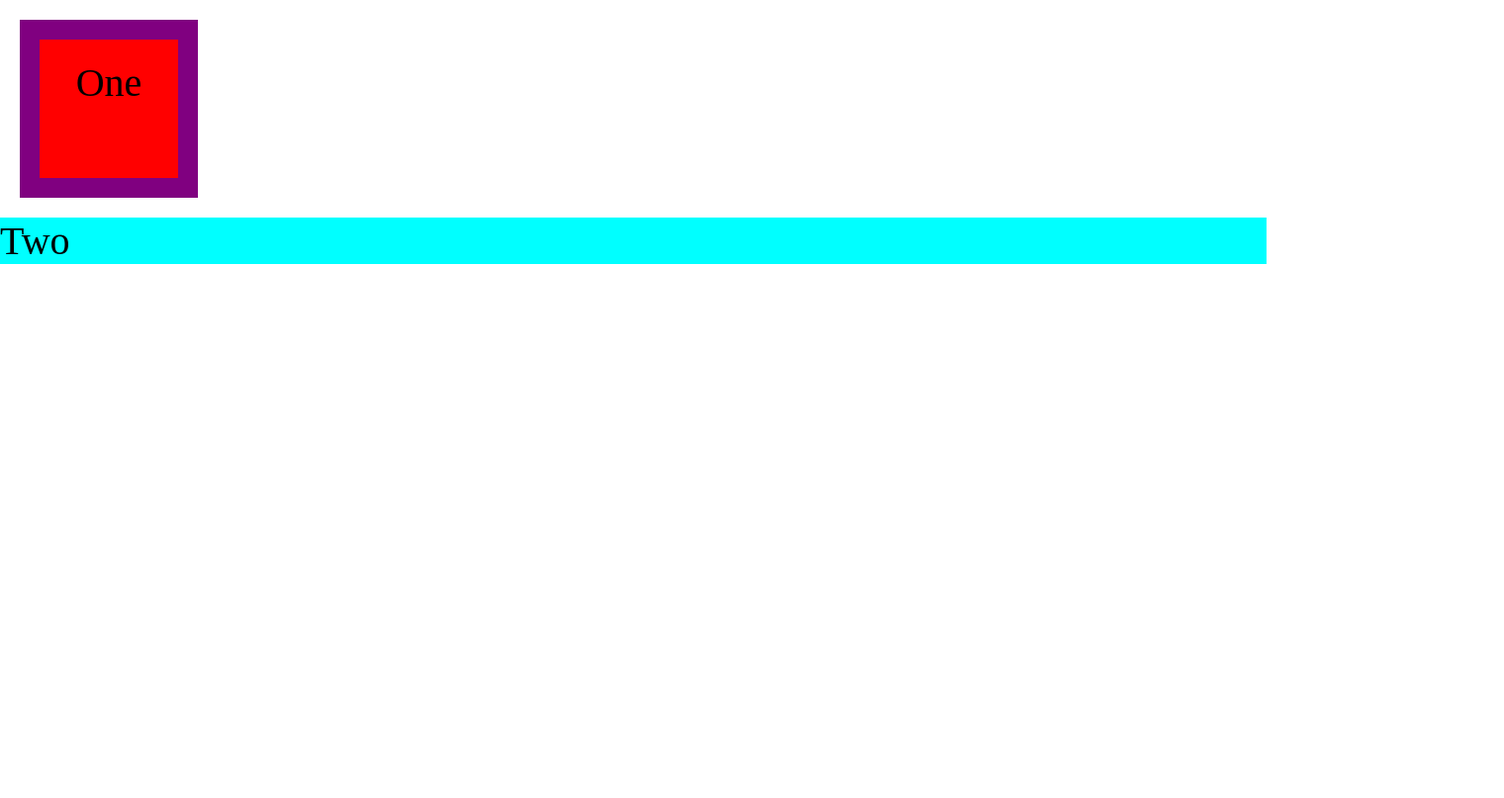
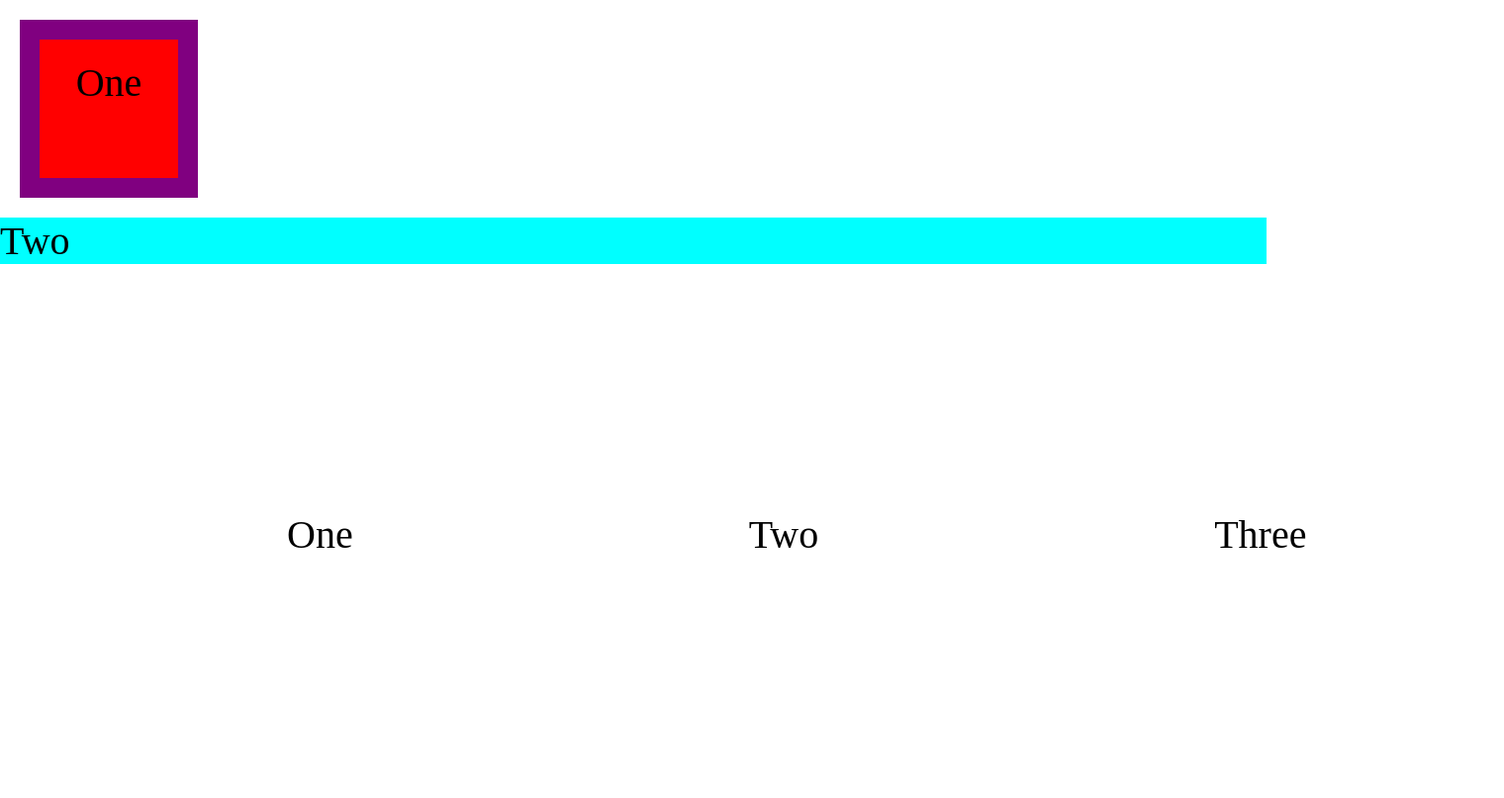
Before and after one commit to notstereomike/box-model-practice, a plain HTML site: page index.html in a window 1280 px wide. Shown: the whole page at 99% size, 1520 px wide, since content can reach past the window. Drawn offline with Linux system fonts and the light colour scheme.

Commit message:
Added box 3

```diff
--- a/index.html
+++ b/index.html
@@ -10,6 +10,12 @@
 <body>
     <p class="box-one">One</p>
     <p class="box-two">Two</p>
+    <ol>
+        <li>One</li>
+        <li>Two</li>
+        <li>Three</li>
+    </ol>
+</body>
 
 </body>
 </html>
--- a/styles.css
+++ b/styles.css
@@ -12,10 +12,29 @@
     text-align: center;
     height: 100px;
     width: 100px;
-
 }
 
 .box-two {
     background-color: aqua;
     border: 0 solid green;
 }
+
+.box-three {
+    list-style: none;
+    display: flex;
+    padding: 20px;
+}
+
+ol {
+    border: 5px black;
+    list-style: none;
+    display: flex;
+    margin: 10px;
+    padding: 1em 2em;
+
+}
+
+li {
+    border: 2px red;
+    padding: 5em;
+    }
```
